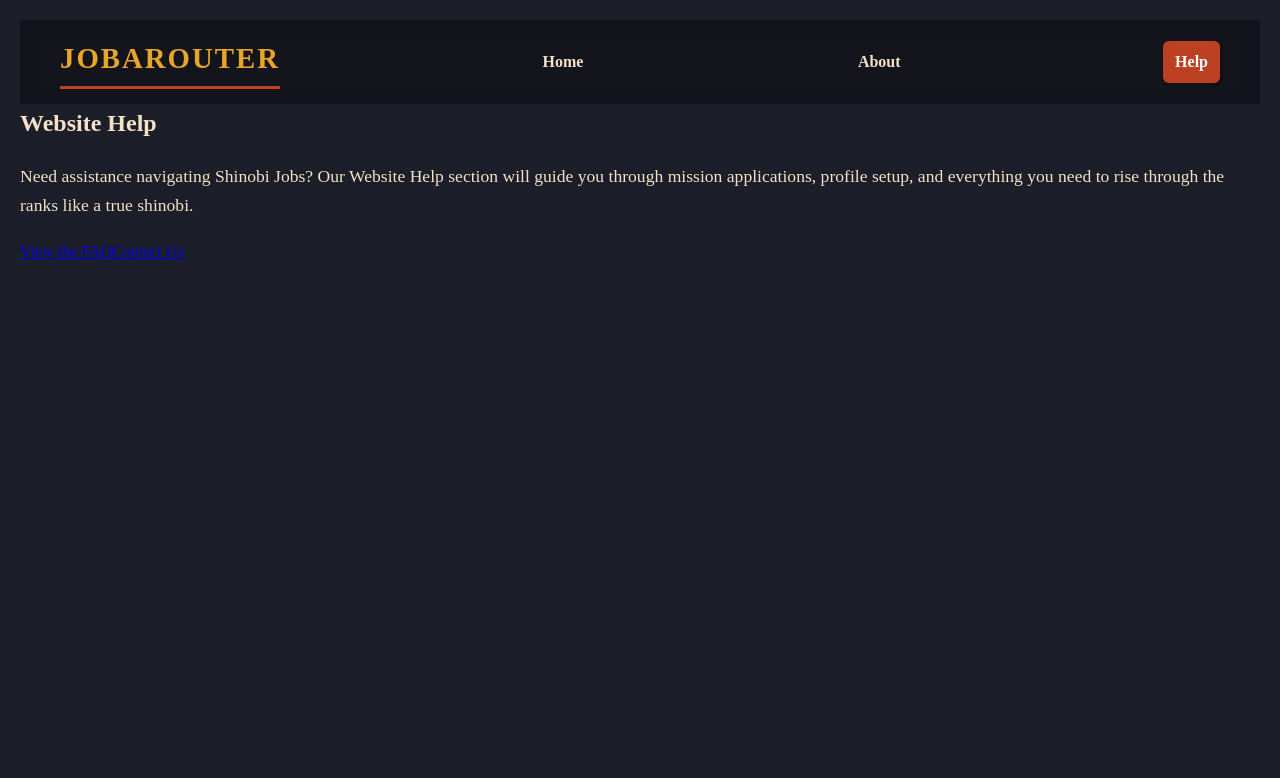
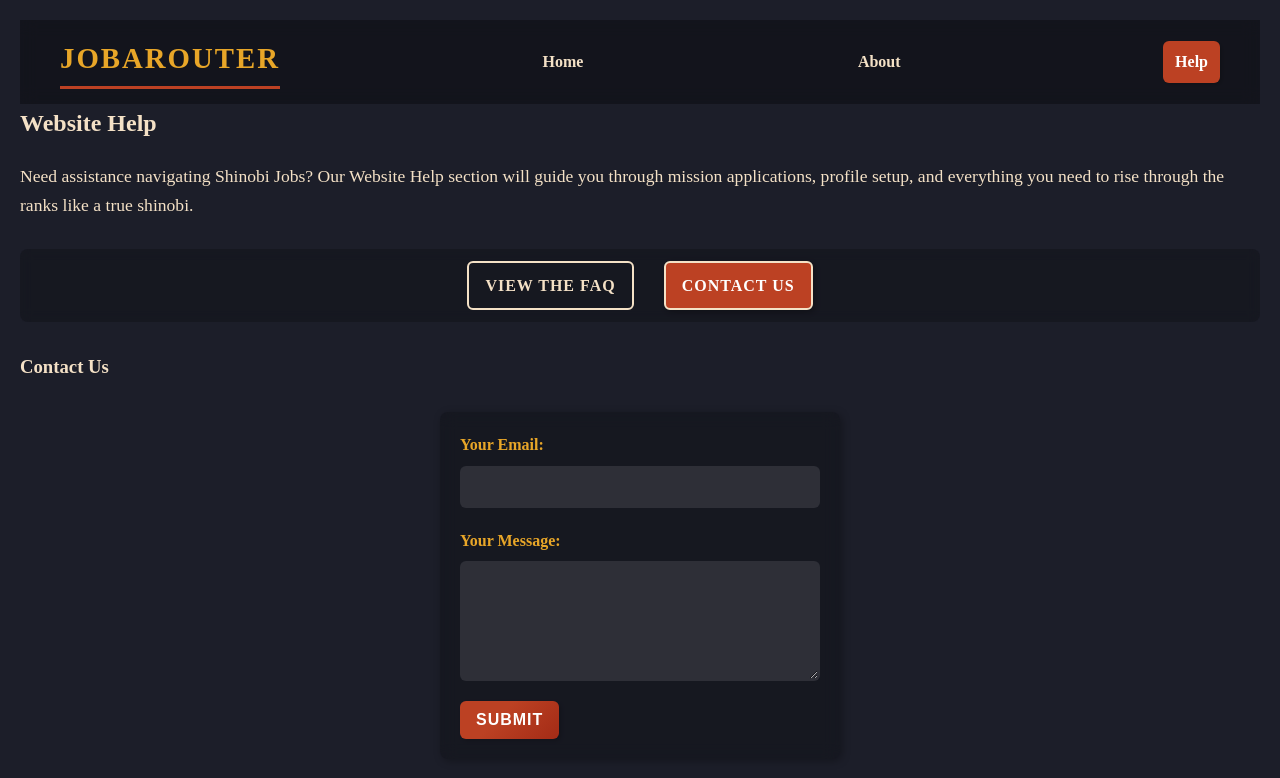
Before and after one commit to TevinAchong/react-router, a React (Create React App) app in the folder jobarouter/: page /help/contact in a window 1280 px wide. Shown: the top 778 px of the page. Built offline with nearby package versions, Linux system fonts and the light colour scheme; the HTML template or start-up script is replaced by a standard one.

Commit message:
setup faq and contact pages

```diff
--- a/jobarouter/src/App.js
+++ b/jobarouter/src/App.js
@@ -8,6 +8,8 @@ import {
 // pages
 import Home from './pages/Home';
 import About from './pages/About';
+import Faq from './pages/help/Faq';
+import Contact from './pages/help/Contact';
 
 // layouts
 import RootLayout from './layouts/RootLayout';
@@ -20,8 +22,8 @@ const router = createBrowserRouter(
       <Route index element={<Home />}/>
       <Route path="about" element={<About />}/>
       <Route path="help" element={<HelpLayout />}>
-        <Route path="faq" />
-        <Route path="contact"></Route>
+        <Route path="faq" element={<Faq />}/>
+        <Route path="contact" element={<Contact />}></Route>
       </Route>
     </Route>
   )
--- a/jobarouter/src/index.css
+++ b/jobarouter/src/index.css
@@ -118,9 +118,119 @@ header nav a.active {
 }
 
 /* help layout */
+.help-layout nav {
+  display: flex;
+  justify-content: center;
+  gap: 30px;
+  margin: 30px 0;
+  background: rgba(0, 0, 0, 0.2); /* Slight transparency for a ninja-like aesthetic */
+  padding: 12px 20px;
+  border-radius: 8px;
+  backdrop-filter: blur(6px);
+}
+
+.help-layout nav a {
+  padding: 10px 16px;
+  font-size: 1rem;
+  font-weight: 600;
+  text-transform: uppercase;
+  letter-spacing: 1px;
+  color: var(--light);
+  border: 2px solid var(--light);
+  border-radius: 6px;
+  text-decoration: none;
+  transition: all 0.3s ease-in-out;
+}
+
+.help-layout nav a:hover {
+  border-color: var(--primary);
+  color: var(--accent);
+  background: rgba(255, 255, 255, 0.1);
+}
+
+.help-layout nav a.active {
+  background: var(--primary);
+  color: white;
+  font-weight: 700;
+  box-shadow: 2px 2px 6px rgba(0, 0, 0, 0.3);
+}
 
 
 /* faq */
+.faq .question {
+  background: rgba(0, 0, 0, 0.3); /* Slightly deeper transparency for a shadowy, shinobi feel */
+  padding: 10px 20px;
+  border-radius: 6px;
+  margin: 20px 0;
+  box-shadow: 2px 2px 8px rgba(0, 0, 0, 0.3);
+  transition: all 0.3s ease-in-out;
+  cursor: pointer;
+}
+
+.faq .question:hover {
+  background: rgba(0, 0, 0, 0.4);
+  transform: translateY(-2px);
+}
+
+.faq .question h3 {
+  color: var(--accent);
+  font-weight: 700;
+  font-size: 1.2rem;
+}
+
+.faq .question p {
+  font-size: 1rem;
+  color: var(--light);
+  margin-top: 8px;
+}
+
+
+
+/* Contact Form */
+form {
+  margin-top: 30px;
+  background: rgba(0, 0, 0, 0.2); /* Subtle ninja-inspired transparency */
+  padding: 20px;
+  border-radius: 8px;
+  backdrop-filter: blur(8px);
+  box-shadow: 2px 2px 8px rgba(0, 0, 0, 0.3);
+  max-width: 400px;
+  margin: 30px auto;
+}
+
+form input, form label span, form textarea {
+  display: block;
+  font-size: 1rem;
+  font-weight: 500;
+}
+
+form input, form textarea {
+  margin-bottom: 20px;
+  padding: 10px;
+  border-radius: 6px;
+  border: 2px solid transparent;
+  width: 100%;
+  background: rgba(255, 255, 255, 0.1);
+  color: var(--light);
+  transition: all 0.3s ease-in-out;
+}
+
+form input:focus, form textarea:focus {
+  border-color: var(--primary);
+  outline: none;
+  background: rgba(255, 255, 255, 0.15);
+}
+
+form label span {
+  margin-bottom: 8px;
+  font-weight: 600;
+  color: var(--accent);
+}
+
+form textarea {
+  min-height: 120px;
+  resize: vertical;
+}
 
 
 /* careers list */
--- /dev/null
+++ b/jobarouter/src/pages/help/Contact.js
@@ -0,0 +1,18 @@
+export default function Contact() {
+  return (
+    <div className="contact">
+        <h3>Contact Us</h3>
+        <form>
+            <label>
+                <span>Your Email:</span>
+                <input type="email" name="email" required/>
+            </label>
+            <label>
+                <span>Your Message:</span>
+                <textarea name="message" required/>
+            </label>
+            <button>Submit</button>
+        </form>
+    </div>
+  )
+}
--- /dev/null
+++ b/jobarouter/src/pages/help/Faq.js
@@ -0,0 +1,49 @@
+import React from 'react'
+
+export default function Faq() {
+  return (
+    <div className="faq">
+        <h3>Frequently Asked Questions</h3>
+
+        <div className="question">
+            <p><strong>How do I apply for a mission?</strong></p>
+            <p>
+            To apply for a mission, create a profile, browse available listings, and click "Start Mission"
+            on your chosen job. Follow the instructions, and your application will be reviewed by the mission provider.
+            </p>
+        </div>
+
+        <div className="question">
+            <p><strong>What are the different mission ranks?</strong></p>
+            <p>
+            Missions range from D-Rank (beginner tasks) to S-Rank (high-risk elite operations).
+            Your experience level determines which missions you can accept.
+            </p>
+        </div>
+
+        <div className="question">
+            <p><strong>Can I specialize in a specific skill?</strong></p>
+            <p>
+            Yes, you can focus on Ninjutsu, Taijutsu, Genjutsu, Intelligence, Medical Support, or Strategic Planning.
+            Specializing helps you stand out and qualify for advanced missions.
+            </p>
+        </div>
+
+        <div className="question">
+            <p><strong>How do I increase my rank?</strong></p>
+            <p>
+            Completing missions successfully earns you reputation points. Accumulate enough,
+            and you'll rank up from Genin to Chunin, Jonin, and beyond, unlocking higher-tier opportunities.
+            </p>
+        </div>
+
+        <div className="question">
+            <p><strong>Is there a way to team up with other shinobi?</strong></p>
+            <p>
+            Yes, some missions require squad-based teamwork. You can join an existing team or form your own by
+            inviting other users to collaborate on multi-shinobi assignments.
+            </p>
+        </div>
+    </div>
+  )
+}
```
